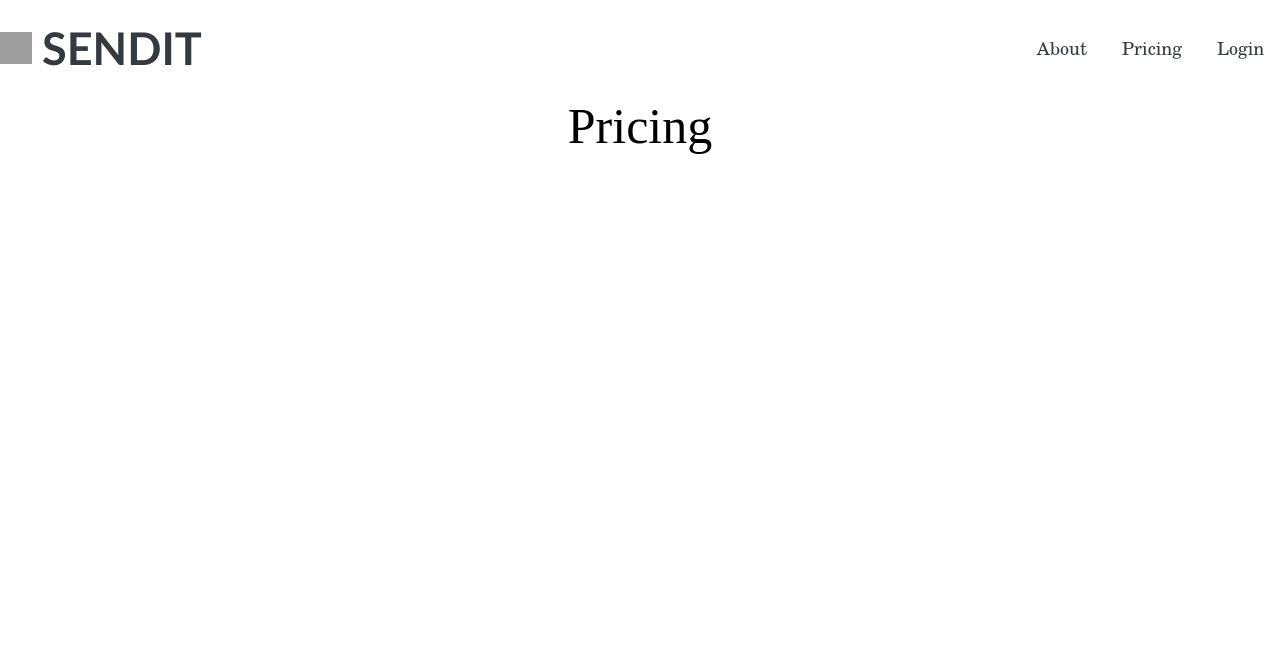
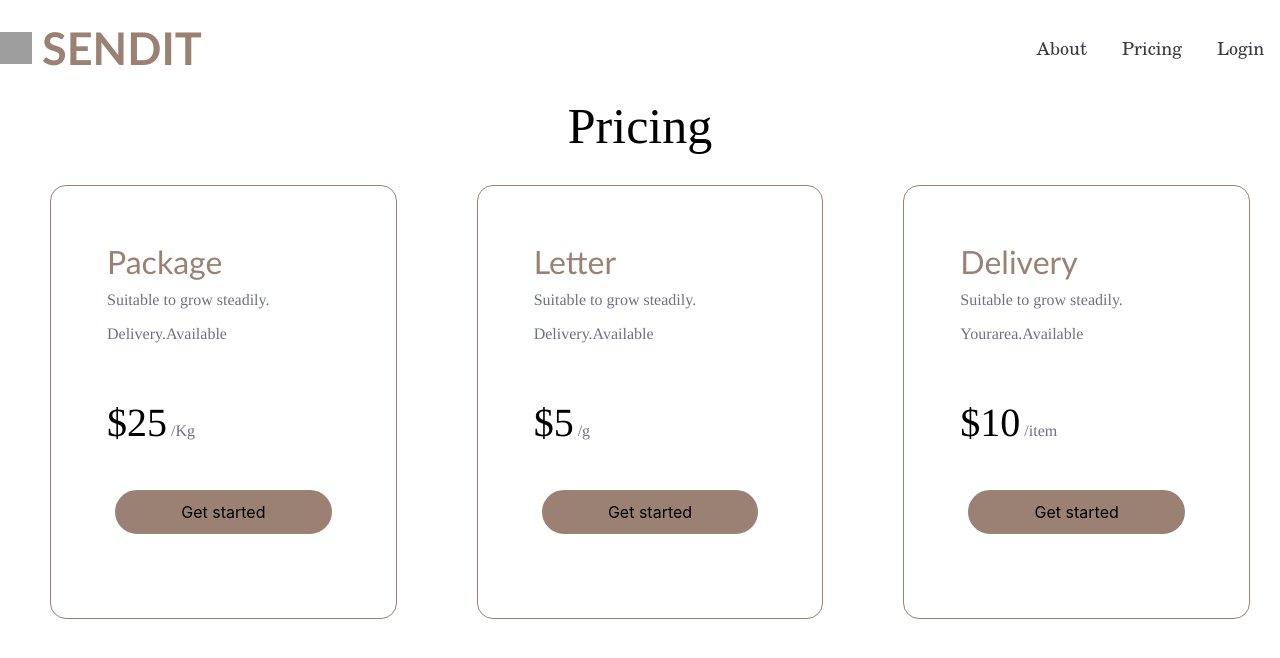
Before and after one commit to whiplade/SendIt-Courier, a React (Create React App) app in the folder client/: page /pricing in a window 1280 px wide. Shown: the top 658 px of the page. Built offline with nearby package versions, Linux system fonts and the light colour scheme; grey boxes are pictures that could not be loaded.

Commit message:
Your commit message

```diff
--- a/client/src/App.css
+++ b/client/src/App.css
@@ -3,7 +3,7 @@
 }
 
 .header {
-  color: #343a40;
+  color: #9A8174;
   text-decoration: none;
   margin-left: 10px;
   margin-top: 0;
@@ -175,9 +175,9 @@ input[type="submit"] {
 
 .button-submit {
   margin: 20px 0 10px 0;
-  background-color: #151717;
+  background-color: #9A8174;
   border: none;
-  color: white;
+  color: black;
   font-size: 15px;
   font-weight: 500;
   border-radius: 10px;
@@ -222,3 +222,87 @@ input[type="submit"] {
   width: 20px;
   height: 20px;
 }
+
+.pricingcard{
+  display: flex;
+}
+.pricing-card {
+  display: flex;
+  flex-direction: column;
+  background-color: white;
+  border-radius: 1.0rem;
+  width: 300px;
+  height: 400px;
+  margin-left: 50px;
+  margin-right: 30px;
+  margin-top: 20px;
+  border: 1px solid #9A8174;
+  padding: 1.0rem 1.5rem;
+}
+
+.pricing-header {
+  padding: 1.0rem 2.0rem;
+  display: grid;
+  align-items: center;
+  justify-content: center;
+  grid-template-columns: 1fr;
+  text-align: left;
+}
+
+.title {
+  font-size: 2.0rem;
+  font-weight: 500;
+  color: #9A8174;
+  margin-bottom: 0.5rem;
+  margin-top: 1.5rem;
+  font-family: Optima, sans-serif;
+}
+
+.description {
+  margin-top: 0.625rem;
+  font-size: 1.0rem;
+  color: #6B7280;
+}
+
+.price {
+  margin-top: 1.5rem;
+}
+
+.price-value {
+  font-size: 2.5rem;
+  font-weight: 300;
+  color: black;
+}
+
+.price-suffix {
+  font-size: 1rem;
+  font-weight: 500;
+  color: #6B7280;
+}
+
+.pricing-footer {
+  display: flex;
+  padding: 0.75rem 2.5rem;
+  justify-content: space-between;
+}
+
+.cta-button {
+  display: flex;
+  align-items: center;
+  justify-content: center;
+  width: 100%;
+  padding: 0.625rem 1.5rem;
+  text-align: center;
+  color: black;
+  background-color: #9A8174;
+  border: 2px solid #9A8174;
+  border-radius: 9999px;
+  text-decoration: none;
+  transition: all 0.1s;
+}
+
+.cta-button:hover {
+  background-color: transparent;
+  border: 2px solid black;
+  color: black;
+}
--- a/client/src/App.js
+++ b/client/src/App.js
@@ -6,7 +6,7 @@ import './App.css';
 import About from './components/Landing/About';
 import Pricing from './components/Landing/Pricing';
 import Login from './components/Landing/Login';
-import SignUp from './components/Landing/SignUp';
+import SignUp from './components/Landing/Signup';
 import Landing from './components/Landing/Landing';
 const NavBar = () => (
  <div className='Navcomponent'>
--- a/client/src/components/Landing/Pricing.js
+++ b/client/src/components/Landing/Pricing.js
@@ -2,9 +2,82 @@ import React from 'react'
 
 export default function Pricing() {
   return (
-    <div>
-      <div className='compheading'>Pricing</div>
+    <>
+    <div className='compheading'>Pricing</div>
+    <div className="pricingcard">
+      <div className="pricing-card">
+      <div className="pricing-header">
+        <div>
+          <h2 className="title">Package</h2>
+          <p className="description">Suitable to grow steadily.</p>
+          <p className="description">Delivery.Available</p>
+        </div>
+        <div className="price">
+          <p>
+            <span className="price-value">$25</span>
+            <span className="price-suffix"> /Kg </span>
+          </p>
+        </div>
+      </div>
+      <div className="pricing-footer">
+        <a
+          aria-describedby="tier-company"
+          className="cta-button"
+          href="/signin"
+        >
+          Get started
+        </a>
+      </div>
     </div>
-
-  )
+    <div className="pricing-card">
+      <div className="pricing-header">
+        <div>
+          <h2 className="title">Letter</h2>
+          <p className="description">Suitable to grow steadily.</p>
+          <p className="description">Delivery.Available</p>
+        </div>
+        <div className="price">
+          <p>
+            <span className="price-value">$5</span>
+            <span className="price-suffix"> /g </span>
+          </p>
+        </div>
+      </div>
+      <div className="pricing-footer">
+        <a
+          aria-describedby="tier-company"
+          className="cta-button"
+          href="/signin"
+        >
+          Get started
+        </a>
+      </div>
+    </div>
+    <div className="pricing-card">
+      <div className="pricing-header">
+        <div>
+          <h2 className="title">Delivery</h2>
+          <p className="description">Suitable to grow steadily.</p>
+          <p className="description">Yourarea.Available</p>
+        </div>
+        <div className="price">
+          <p>
+            <span className="price-value">$10</span>
+            <span className="price-suffix"> /item </span>
+          </p>
+        </div>
+      </div>
+      <div className="pricing-footer">
+        <a
+          aria-describedby="tier-company"
+          className="cta-button"
+          href="/signin"
+        >
+          Get started
+        </a>
+      </div>
+    </div>
+    </div>
+    </>
+  );
 }
```
